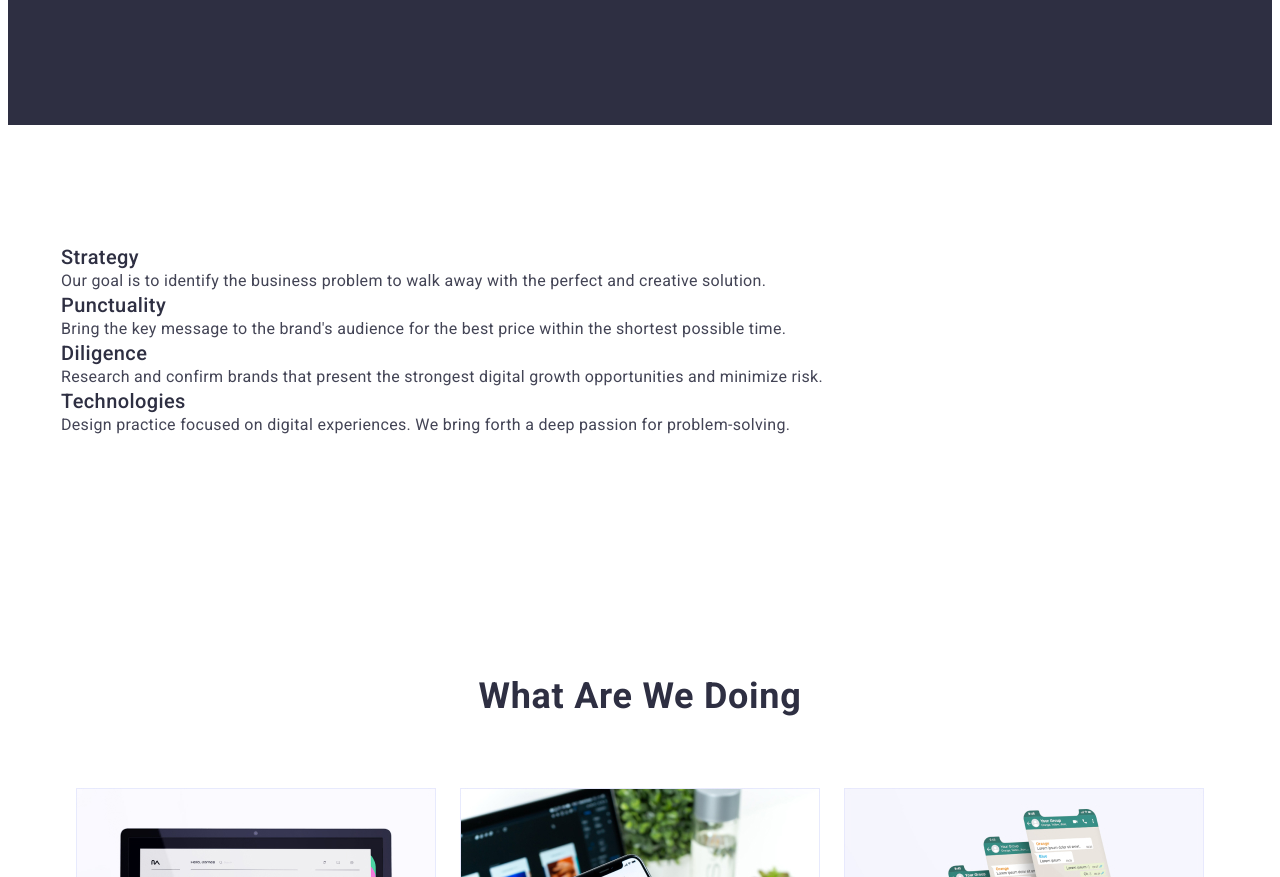
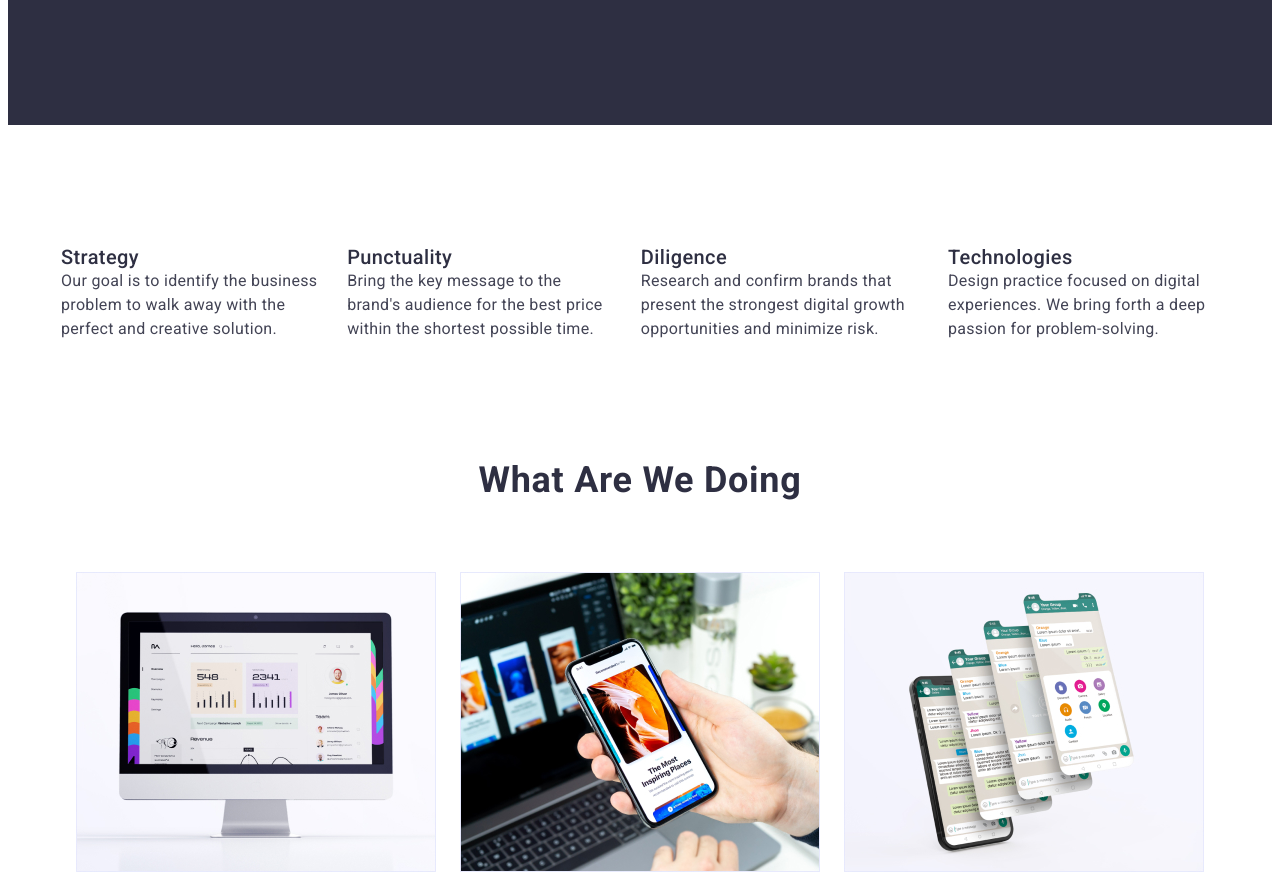
Before and after one commit to Ruwiseturtle/goit-markup-hw-03, a plain HTML site: page index.html in a window 1280 px wide. Shown: the part 560-1437 px from the top of the page. Drawn offline with Linux system fonts and the light colour scheme.

Commit message:
homework2

```diff
--- a/css/styles.css
+++ b/css/styles.css
@@ -271,13 +271,13 @@ h1, h2, h3, h4, h5, h6, p, ul{
     letter-spacing: 0.02em;
 }
 
-.qualities-container{
+.list-qualities{
     display: flex;
     justify-content: center;
     gap: 24px;
 }
 
-.list-qualities{
+.section-qualities{
     padding: 120px 0;
 }
 
```
